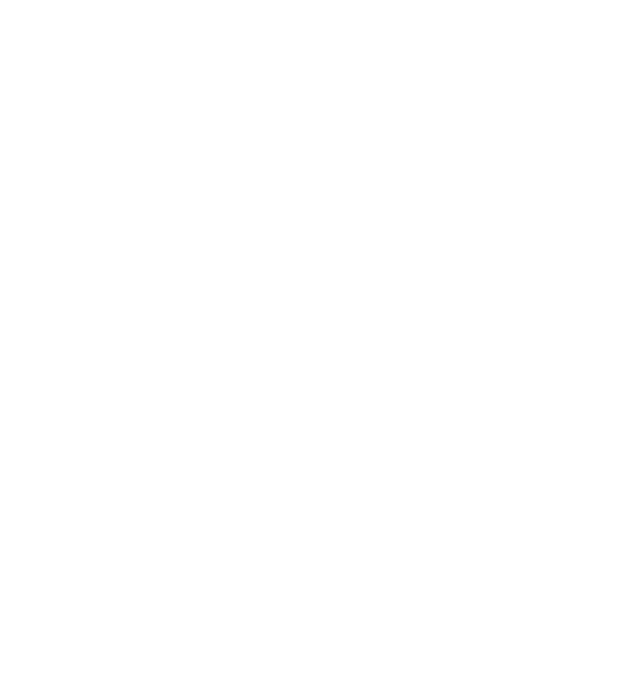
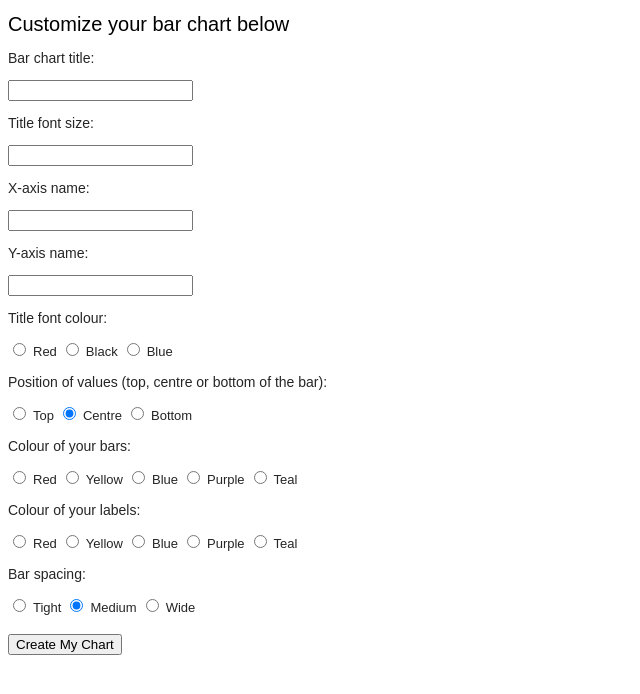
Before and after one commit to julezfitz/Lighthouse-Bar-Chart, a plain HTML site: page bar-chart.html in a window 1280 px wide. Shown: the whole page, without its empty margins (0-640 px from the left). Drawn offline with Linux system fonts and the light colour scheme.

Commit message:
updated html file to include required customization options

```diff
--- a/bar-chart.html
+++ b/bar-chart.html
@@ -5,10 +5,99 @@
   <meta charset="utf-8">
   <title>Bar Chart</title>
   <script src="bar-chart.js"></script>
+
+  <style>
+    h1 {
+      font-size: 20px;
+      font-family: Arial, Helvetica, sans-serif;
+      color: black;
+      font-weight: lighter;
+    }
+
+    p {
+      font-size: 14px;
+      font-family: Arial, Helvetica, sans-serif;
+      color: rgb(37, 37, 37);
+      font-weight: lighter;
+    }
+
+    label {
+      font-family: Arial, Helvetica, sans-serif;
+      color: rgb(37, 37, 37);
+      font-size: 13px;
+    }
+  </style>
 </head>
 
 <body>
 
+  <h1>Customize your bar chart below</h1>
+
+  <p>Bar chart title:</p>
+  <input type="text" id="title" name="title"><br>
+
+  <p>Title font size:</p>
+  <input type="number" id="title-size" name="title-size"><br>
+
+  <p>X-axis name:</p>
+  <input type="text" id="x-axis" name="x-title"><br>
+
+  <p>Y-axis name:</p>
+  <input type="text" id="y-axis" name="y-title"><br>
+
+  <p>Title font colour:</p>
+  <input type="radio" id="title-red" name="barcolour" value="#FF0000">
+  <label for="red">Red</label>
+  <input type="radio" id="title-black" name="barcolour" value="#000000">
+  <label for="black">Black</label>
+  <input type="radio" id="title-blue" name="barcolour" value="#6495ED">
+  <label for="blue">Blue</label>
+
+  <p>Position of values (top, centre or bottom of the bar):</p>
+  <input type="radio" id="top" name="valpos" value="top">
+  <label for="top">Top</label>
+  <input type="radio" id="centre" name="valpos" value="centre" checked="checked">
+  <label for="centre">Centre</label>
+  <input type="radio" id="bottom" name="valpos" value="bottom">
+  <label for="bottom">Bottom</label>
+
+  <p>Colour of your bars:</p>
+  <input type="radio" id="bar-red" name="barcolour" value="#FF0000">
+  <label for="red">Red</label>
+  <input type="radio" id="bar-yellow" name="barcolour" value="#FFBF00">
+  <label for="yellow">Yellow</label>
+  <input type="radio" id="bar-blue" name="barcolour" value="#6495ED">
+  <label for="blue">Blue</label>
+  <input type="radio" id="bar-purple" name="barcolour" value="#CCCCFF">
+  <label for="purple">Purple</label>
+  <input type="radio" id="bar-teal" name="barcolour" value="#40E0D0">
+  <label for="teal">Teal</label><br>
+
+  <p>Colour of your labels:</p>
+  <input type="radio" id="label-red" name="labelcolour" value="#FF0000">
+  <label for="red">Red</label>
+  <input type="radio" id="label-yellow" name="labelcolour" value="#FFBF00">
+  <label for="yellow">Yellow</label>
+  <input type="radio" id="label-blue" name="labelcolour" value="#6495ED">
+  <label for="blue">Blue</label>
+  <input type="radio" id="label-purple" name="labelcolour" value="#CCCCFF">
+  <label for="purple">Purple</label>
+  <input type="radio" id="label-teal" name="labelcolour" value="#40E0D0">
+  <label for="teal">Teal</label><br>
+
+  <p>Bar spacing:</p>
+  <input type="radio" id="tight" name="barspace" value="tight">
+  <label for="tight">Tight</label>
+  <input type="radio" id="medium" name="barspace" value="medium" checked="checked">
+  <label for="centre">Medium</label>
+  <input type="radio" id="wide" name="barspace" value="wide">
+  <label for="wide">Wide</label> <br>
+
+  <!-- Not yet added - Bar properties that should be customizable:
+  Bar Chart axes
+-->
+  <br>
+  <button>Create My Chart</button>
 </body>
 
 </html>
```
Also changed, not shown: bar-chart.js (+10 -0 lines).
